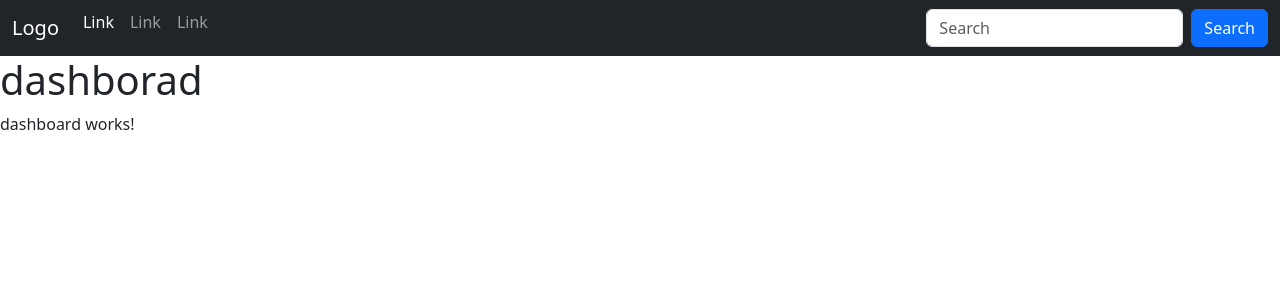
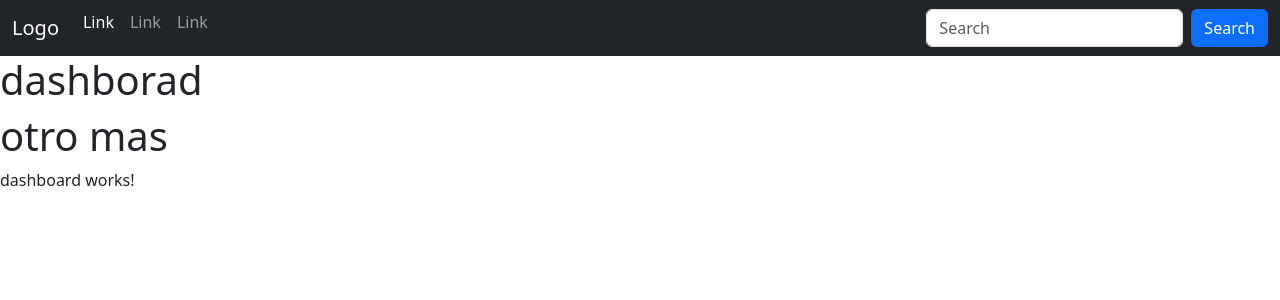
Before and after one commit to ernestoacostavelazquez/login_prueba01, an Angular app: page /dashboard in a window 1280 px wide. Shown: the top 300 px of the page. Built offline with nearby package versions, Linux system fonts and the light colour scheme.

Commit message:
tercero commit

```diff
--- a/src/app/pages/dashboard/dashboard.component.html
+++ b/src/app/pages/dashboard/dashboard.component.html
@@ -1,2 +1,3 @@
 <h1>dashborad</h1>
+<h1>otro mas</h1>
 <p>dashboard works!</p>
```
